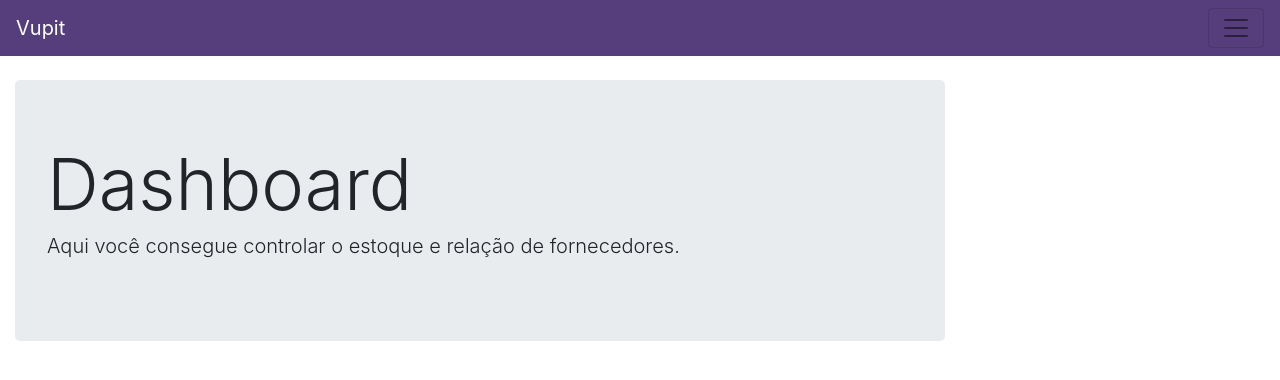
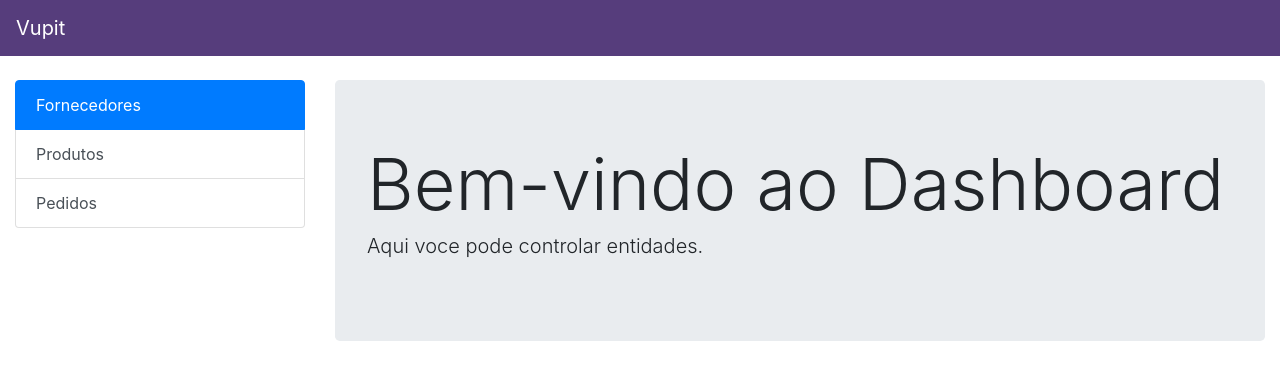
Before and after one commit to williamlagos/brauerei, a Django app: page / in a window 1280 px wide. Shown: the top 380 px of the page. Run offline with Django 3.2, Linux system fonts and the light colour scheme; some libraries are stand-ins or nearby versions.

Commit message:
Added Vue components to dashboard

```diff
--- a/vupit/templates/base.html
+++ /dev/null
@@ -1,51 +0,0 @@
-<!DOCTYPE html>
-<html lang="en">
-  <head>
-    <!-- Required meta tags -->
-    <meta charset="utf-8">
-    <meta name="viewport" content="width=device-width, initial-scale=1, shrink-to-fit=no">
-    <title>Vupit Dashboard</title>
-
-    <!-- Bootstrap CSS -->
-    <link rel="stylesheet" href="https://maxcdn.bootstrapcdn.com/bootstrap/4.0.0-beta/css/bootstrap.min.css" integrity="sha384-/Y6pD6FV/Vv2HJnA6t+vslU6fwYXjCFtcEpHbNJ0lyAFsXTsjBbfaDjzALeQsN6M" crossorigin="anonymous">
-  </head>
-  <body>
-    <nav class="navbar navbar-light" style="background-color: #563d7c">
-      <a class="navbar-brand" style="color:white" href="#">Vupit</a>
-
-      <button class="navbar-toggler" type="button" data-toggle="collapse" data-target="#navbarSupportedContent" aria-controls="navbarSupportedContent" aria-expanded="false" aria-label="Toggle navigation">
-        <span class="navbar-toggler-icon" style="color:white"></span>
-      </button>
-
-      <div class="collapse navbar-collapse" id="navbarSupportedContent">
-        <ul class="navbar-nav mr-auto">
-          <li class="nav-item active">
-            <a class="nav-link" href="#">Fornecedores</a>
-          </li>
-          <li class="nav-item">
-            <a class="nav-link" href="#">Produtos</a>
-          </li>
-          <li class="nav-item">
-            <a class="nav-link" href="#">Pedidos</a>
-          </li>
-        </ul>
-      </div>
-    </nav>
-    <br>
-
-    <div class="container-fluid">
-      <div class="row">
-        <div class="col-md-9">
-          {% block content %}
-          {% endblock %}
-        </div>
-      </div>
-    </div>
-
-    <!-- Optional JavaScript -->
-    <!-- jQuery first, then Popper.js, then Bootstrap JS -->
-    <script src="https://code.jquery.com/jquery-3.2.1.slim.min.js" integrity="sha384-KJ3o2DKtIkvYIK3UENzmM7KCkRr/rE9/Qpg6aAZGJwFDMVNA/GpGFF93hXpG5KkN" crossorigin="anonymous"></script>
-    <script src="https://cdnjs.cloudflare.com/ajax/libs/popper.js/1.11.0/umd/popper.min.js" integrity="sha384-b/U6ypiBEHpOf/4+1nzFpr53nxSS+GLCkfwBdFNTxtclqqenISfwAzpKaMNFNmj4" crossorigin="anonymous"></script>
-    <script src="https://maxcdn.bootstrapcdn.com/bootstrap/4.0.0-beta/js/bootstrap.min.js" integrity="sha384-h0AbiXch4ZDo7tp9hKZ4TsHbi047NrKGLO3SEJAg45jXxnGIfYzk4Si90RDIqNm1" crossorigin="anonymous"></script>
-  </body>
-</html>
--- /dev/null
+++ b/vupit/templates/components/start.html
@@ -0,0 +1,21 @@
+{% verbatim %}
+
+<script type="text/template" id="information">
+  <div class="jumbotron">
+    <h1 class="display-3">Bem-vindo ao Dashboard</h1>
+    <p class="lead">{{ info }}</p>
+  </div>
+</script>
+
+<script type="text/javascript">
+  Vue.component('jumbotron', {
+    props: ['info'],
+    template: document.getElementById('information').text
+  });
+  var app = new Vue({
+    el: '#app',
+    data: { msg: 'Aqui voce pode controlar entidades.' }
+  });
+</script>
+
+{% endverbatim %}
--- a/vupit/templates/index.html
+++ b/vupit/templates/index.html
@@ -1,8 +1,40 @@
-{% extends "base.html" %}
+<!DOCTYPE html>
+<html lang="en">
+  <head>
+    <!-- Required meta tags -->
+    <meta charset="utf-8">
+    <meta name="viewport" content="width=device-width, initial-scale=1, shrink-to-fit=no">
+    <title>Vupit Dashboard</title>
 
-{% block content %}
-<div class="jumbotron">
-  <h1 class="display-3">Dashboard</h1>
-  <p class="lead">Aqui você consegue controlar o estoque e relação de fornecedores.</p>
-</div>
-{% endblock %}
+    <!-- Bootstrap CSS -->
+    <link rel="stylesheet" href="https://maxcdn.bootstrapcdn.com/bootstrap/4.0.0-beta/css/bootstrap.min.css" integrity="sha384-/Y6pD6FV/Vv2HJnA6t+vslU6fwYXjCFtcEpHbNJ0lyAFsXTsjBbfaDjzALeQsN6M" crossorigin="anonymous">
+
+    <!-- JS libraries -->
+    <script src="https://unpkg.com/axios/dist/axios.min.js"></script>
+    <script src="https://vuejs.org/js/vue.js"></script>
+  </head>
+  <body>
+    <nav class="navbar navbar-light" style="background-color: #563d7c">
+      <a class="navbar-brand" style="color:white" href="#">Vupit</a>
+    </nav>
+    <br>
+
+    <div class="container-fluid">
+      <div class="row">
+        <div class="col-md-3">
+          <div class="list-group">
+            <a class="list-group-item active" href="#">Fornecedores</a>
+            <a class="list-group-item list-group-item-action" href="#">Produtos</a>
+            <a class="list-group-item list-group-item-action" href="#">Pedidos</a>
+          </div>
+        </div>
+        <div class="col-md-9">
+          <div id="app">
+            <jumbotron v-bind:info="msg"></jumbotron>
+          </div>
+        </div>
+      </div>
+    </div>
+    {% include "components/start.html" %}
+  </body>
+</html>
```
